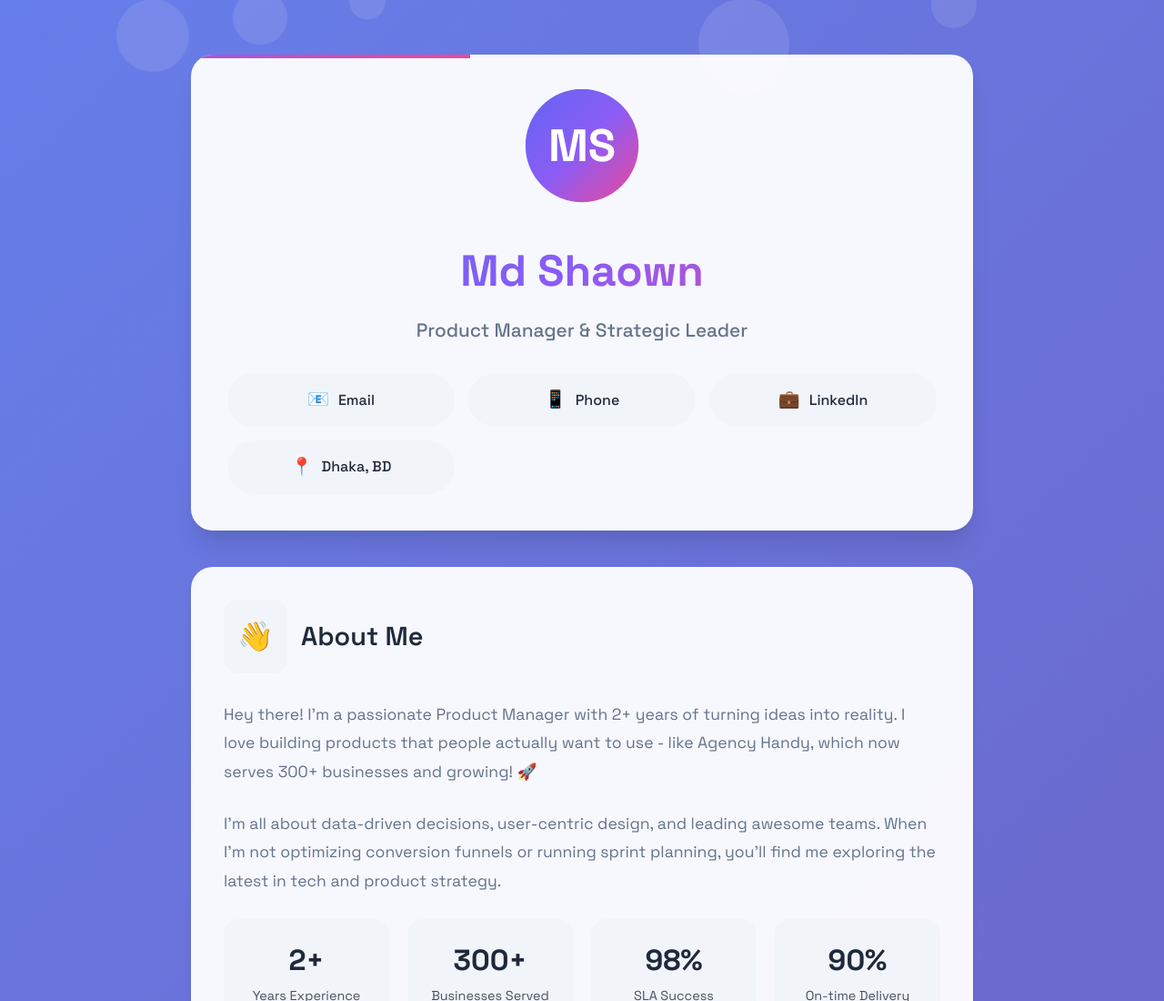
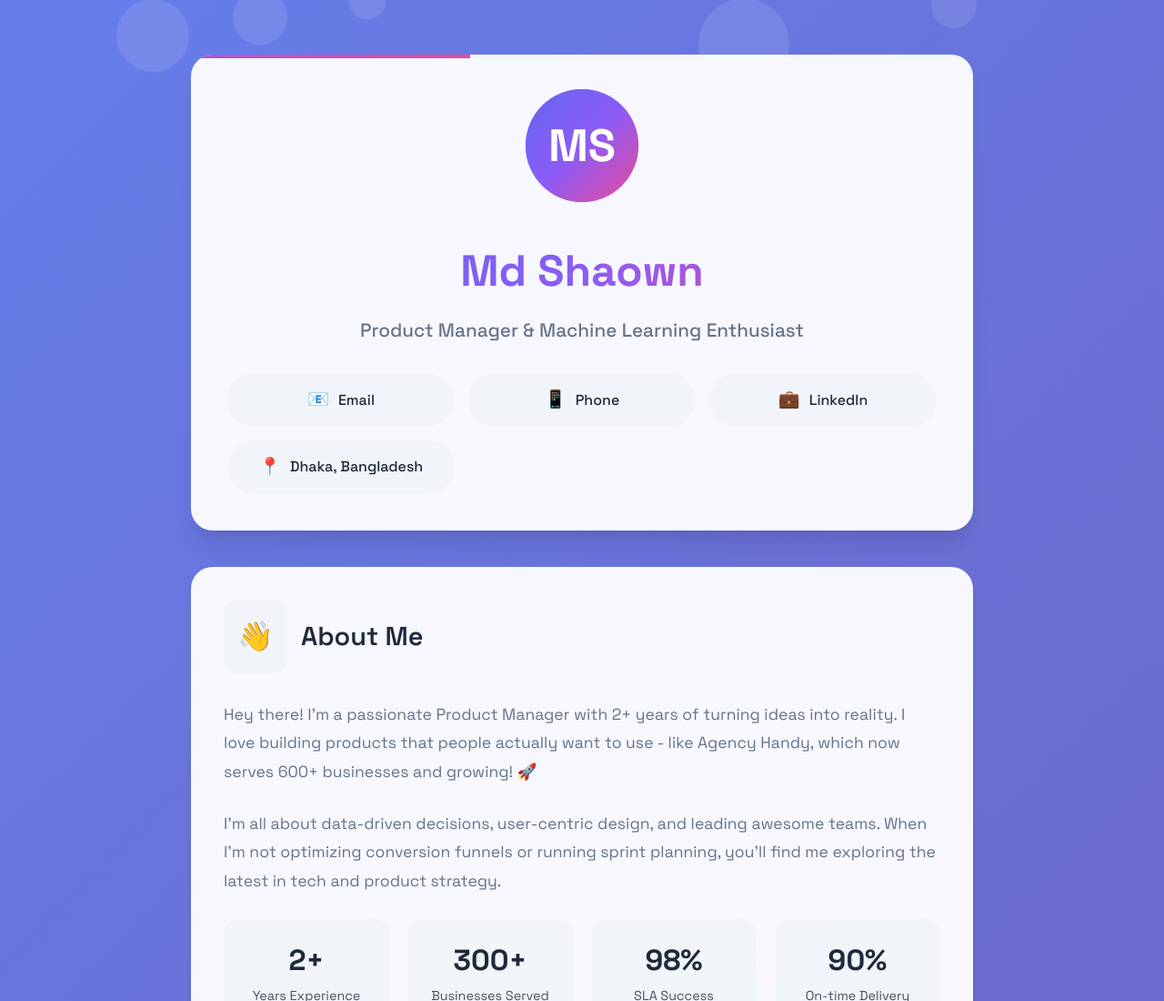
Before and after one commit to alishaown/portfolio, a plain HTML site: page index.html in a window 1280 px wide. Shown: the top 1100 px of the page at 91% size. Drawn offline with Linux system fonts and the light colour scheme.

Commit message:
index.html

```diff
--- a/index.html
+++ b/index.html
@@ -607,7 +607,7 @@
                 <div class="profile-pic">MS</div>
             </div>
             <h1>Md Shaown</h1>
-            <p class="title">Product Manager & Strategic Leader</p>
+            <p class="title">Product Manager & Machine Learning Enthusiast</p>
             <div class="contact-grid">
                 <a href="mailto:alishaown889@gmail.com" class="contact-item">
                     <span class="contact-emoji">📧</span>
@@ -617,13 +617,13 @@
                     <span class="contact-emoji">📱</span>
                     <span>Phone</span>
                 </a>
-                <a href="https://linkedin.com/in/md-ali-shaown" target="_blank" class="contact-item">
+                <a href="https://www.linkedin.com/in/md-ali-shaown-75190298" target="_blank" class="contact-item">
                     <span class="contact-emoji">💼</span>
                     <span>LinkedIn</span>
                 </a>
                 <div class="contact-item">
                     <span class="contact-emoji">📍</span>
-                    <span>Dhaka, BD</span>
+                    <span>Dhaka, Bangladesh</span>
                 </div>
             </div>
         </header>
@@ -637,7 +637,7 @@
                 <p class="about-text">
                     Hey there! I'm a passionate Product Manager with 2+ years of turning ideas into
                     reality. I love building products that people actually want to use - like Agency Handy,
-                    which now serves 300+ businesses and growing! 🚀
+                    which now serves 600+ businesses and growing! 🚀
                 </p>
                 <p class="about-text">
                     I'm all about data-driven decisions, user-centric design, and leading awesome teams.
```
